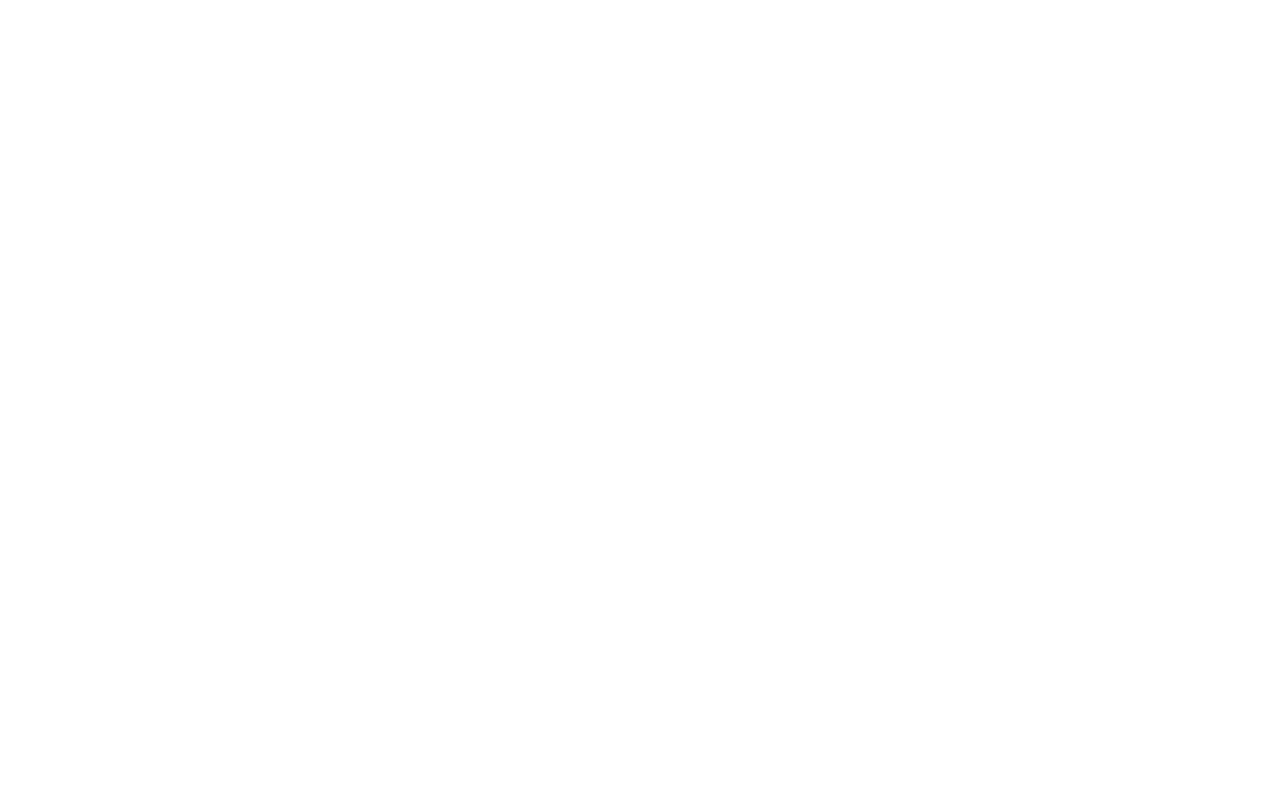
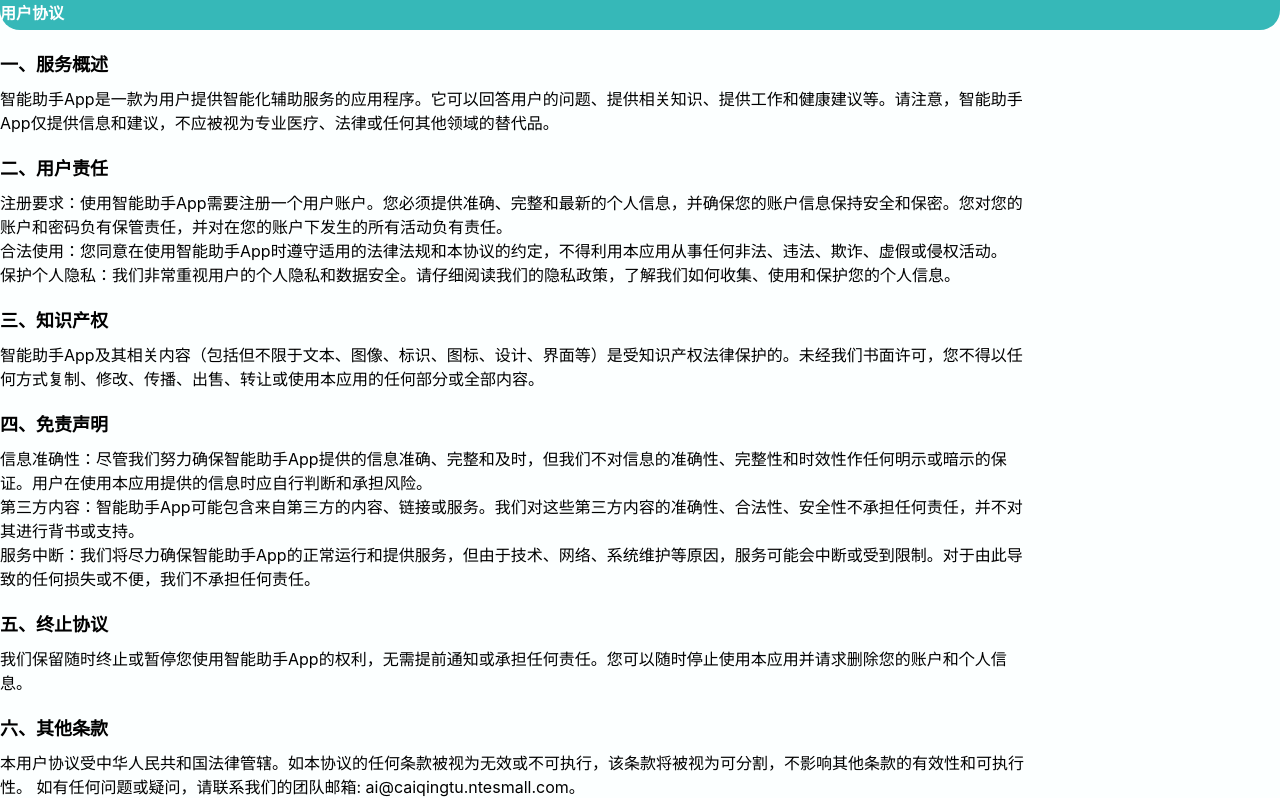
Before and after one commit to fankcoder/anhao, a React (Create React App) app: page /policy in a window 1280 px wide. Before the commit this address had no page. Built offline with nearby package versions, Linux system fonts and the light colour scheme.

Commit message:
add policy

```diff
--- /dev/null
+++ b/src/Pages/Policy.css
@@ -0,0 +1,3 @@
+.body {
+    flex-wrap: 'wrap'
+}
--- /dev/null
+++ b/src/Pages/Policy.jsx
@@ -0,0 +1,98 @@
+import React, { Component } from 'react';
+import './Policy.css'
+
+class UserPolicy extends Component {
+  render() {
+    return (
+      <div style={styles.container}>
+        {/* 头部 */}
+        <div style={styles.header}>
+            <div style={styles.editeInfo}>
+                <span style={styles.titleName}>用户协议</span>
+            </div>
+        </div>
+        <div style={{ flex: 1 }}>
+          <div style={styles.body} className='body'>
+            <span style={styles.subtitle}>一、服务概述</span>
+            <span style={styles.content}>
+            智能助手App是一款为用户提供智能化辅助服务的应用程序。它可以回答用户的问题、提供相关知识、提供工作和健康建议等。请注意，智能助手App仅提供信息和建议，不应被视为专业医疗、法律或任何其他领域的替代品。
+            </span>
+
+            <span style={styles.subtitle}>二、用户责任</span>
+            <span style={styles.content}>
+            注册要求：使用智能助手App需要注册一个用户账户。您必须提供准确、完整和最新的个人信息，并确保您的账户信息保持安全和保密。您对您的账户和密码负有保管责任，并对在您的账户下发生的所有活动负有责任。
+            </span>
+            <span  style={styles.content}>
+            合法使用：您同意在使用智能助手App时遵守适用的法律法规和本协议的约定，不得利用本应用从事任何非法、违法、欺诈、虚假或侵权活动。
+            </span>
+            <span  style={styles.content}>
+            保护个人隐私：我们非常重视用户的个人隐私和数据安全。请仔细阅读我们的隐私政策，了解我们如何收集、使用和保护您的个人信息。
+            </span>
+
+            <span style={styles.subtitle}>三、知识产权</span>
+            <span style={styles.content}>
+            智能助手App及其相关内容（包括但不限于文本、图像、标识、图标、设计、界面等）是受知识产权法律保护的。未经我们书面许可，您不得以任何方式复制、修改、传播、出售、转让或使用本应用的任何部分或全部内容。
+            </span>
+
+            <span style={styles.subtitle}>四、免责声明</span>
+            <span style={styles.content}>
+            信息准确性：尽管我们努力确保智能助手App提供的信息准确、完整和及时，但我们不对信息的准确性、完整性和时效性作任何明示或暗示的保证。用户在使用本应用提供的信息时应自行判断和承担风险。
+            </span>
+            <span style={styles.content}>
+            第三方内容：智能助手App可能包含来自第三方的内容、链接或服务。我们对这些第三方内容的准确性、合法性、安全性不承担任何责任，并不对其进行背书或支持。
+            </span>
+            <span style={styles.content}>
+            服务中断：我们将尽力确保智能助手App的正常运行和提供服务，但由于技术、网络、系统维护等原因，服务可能会中断或受到限制。对于由此导致的任何损失或不便，我们不承担任何责任。
+            </span>
+            <span style={styles.subtitle}>五、终止协议</span>
+            <span style={styles.content}>
+            我们保留随时终止或暂停您使用智能助手App的权利，无需提前通知或承担任何责任。您可以随时停止使用本应用并请求删除您的账户和个人信息。
+            </span>
+            <span style={styles.subtitle}>六、其他条款</span>
+            <span style={styles.content}>
+            本用户协议受中华人民共和国法律管辖。如本协议的任何条款被视为无效或不可执行，该条款将被视为可分割，不影响其他条款的有效性和可执行性。
+            如有任何问题或疑问，请联系我们的团队邮箱: ai@caiqingtu.ntesmall.com。
+            </span>
+          </div>
+        </div>
+      </div>
+    );
+  }
+}
+
+const styles = {
+  container: {
+    flex: 1,
+    backgroundColor: '#FCFFFF',
+  },
+  header: {
+    flexDirection: 'row',
+    justifyContent: 'center',
+    backgroundColor: '#36B8B8',
+    borderBottomLeftRadius: 20,
+    borderBottomRightRadius: 20,
+    alignItems: 'center',
+    height: 30,
+  },
+  titleName: {
+    color: '#fff',
+    fontWeight: 'bold'
+  },
+  body: {
+    display: 'flex',
+    flexDirection: 'column',
+    alignItems: 'flex-start',
+    width: '80%'
+  },
+  subtitle: {
+    fontSize: 18,
+    fontWeight: 'bold',
+    marginTop: 20,
+    marginBottom: 10
+  },
+  content: {
+    fontSize: 16,
+  }
+}
+
+export default UserPolicy;
--- a/src/index.jsx
+++ b/src/index.jsx
@@ -5,6 +5,7 @@
 import Account from './Pages/Account'
 import Download from './Pages/download'
 import Community from './Pages/community'
+import Policy from './Pages/Policy'
 import { Routes, Route, Link, BrowserRouter } from "react-router-dom";
 
 const root = ReactDOM.createRoot(document.getElementById('root'));
@@ -16,6 +17,7 @@
         <Route path="community" element={<Community />} />
         <Route path="account" element={<Account />} />
         <Route path="download" element={<Download />} />
+        <Route path="policy" element={<Policy />} />
       </Routes>
     </BrowserRouter>
   </React.StrictMode>
```
